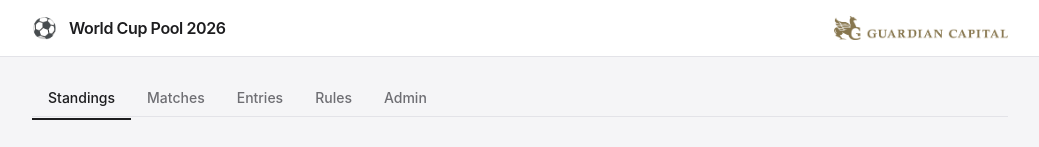
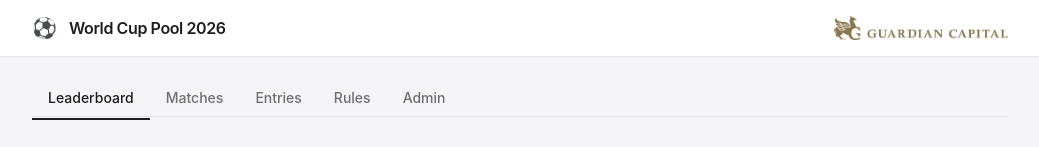
Before and after one commit to msinta/world-cup-pool, a React (Vite) app: page / in a window 1280 px wide. Shown: the top 147 px of the page, without its empty margins (120-1159 px from the left). Built offline with nearby package versions, Linux system fonts and the light colour scheme; no server answers; the database is empty.

Commit message:
Rename Standings tab to Leaderboard
https://claude.ai/code/session_019PUU6HEdLKToM18UqLhWhJ

```diff
--- a/src/App.tsx
+++ b/src/App.tsx
@@ -23,7 +23,7 @@ export default function App() {
         <Tabs defaultValue="leaderboard">
           <TabsList className="mb-6 border-b border-border rounded-none bg-transparent p-0 w-full justify-start gap-0">
             <TabsTrigger value="leaderboard" className="rounded-none border-b-2 border-transparent -mb-px px-4 py-2.5 text-sm font-medium text-muted-foreground data-[state=active]:border-foreground data-[state=active]:text-foreground data-[state=active]:bg-transparent data-[state=active]:shadow-none hover:text-foreground transition-colors">
-              Standings
+              Leaderboard
             </TabsTrigger>
             <TabsTrigger value="matches" className="rounded-none border-b-2 border-transparent -mb-px px-4 py-2.5 text-sm font-medium text-muted-foreground data-[state=active]:border-foreground data-[state=active]:text-foreground data-[state=active]:bg-transparent data-[state=active]:shadow-none hover:text-foreground transition-colors">
               Matches
```
